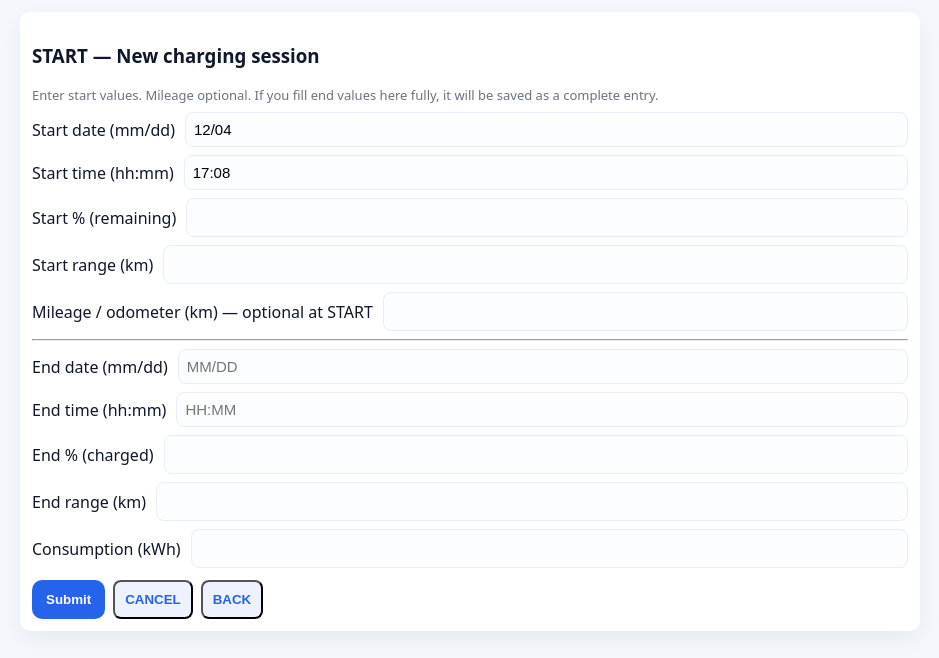
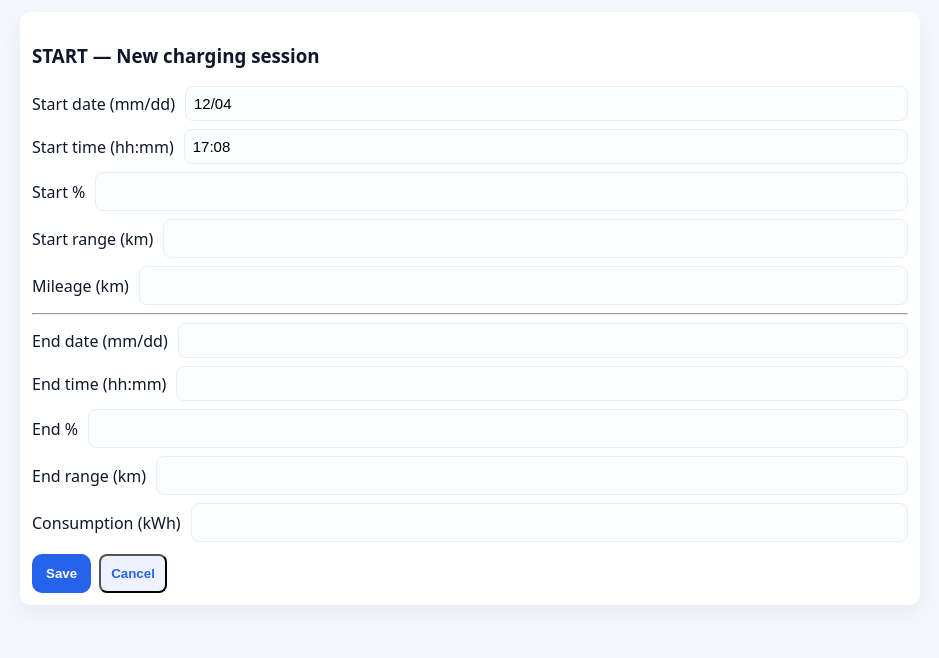
Before and after one commit to inckredilus/EVcharge, a React (Vite) app: page / in a window 1280 px wide. Both pictures are taken after a click on the button "START". Shown: the top 658 px of the page, without its empty margins (170-1109 px from the left). Built offline with nearby package versions, Linux system fonts and the light colour scheme.

Commit message:
v1.1.3: Fix EDIT workflow and StartForm edit-mode behavior

```diff
--- a/src/App.jsx
+++ b/src/App.jsx
@@ -34,9 +34,21 @@ export default function App() {
         />
       )}
 
-      {(mode === "start" || mode === "edit") && (
+      {mode === "start" && (
         <StartForm
-          edit={mode === "edit"}
+          isEdit={false}
+          last={null}
+          onDone={() => {
+            refresh();
+            setMode("home");
+          }}
+          onCancel={() => setMode("home")}
+        />
+      )}
+
+      {mode === "edit" && (
+        <StartForm
+          isEdit={true}
           last={last}
           onDone={() => {
             refresh();
--- a/src/components/Home.jsx
+++ b/src/components/Home.jsx
@@ -30,7 +30,7 @@ export default function Home({
 
   return (
     <div className="card">
-      <h2>EV Charge Logger v1.1.1</h2>
+      <h2>EV Charge Logger v1.1.3</h2>
 
       <div className="header">
         <button className="btn btn-start" onClick={goStart} disabled={!startEnabled}>
--- a/src/components/StartForm.jsx
+++ b/src/components/StartForm.jsx
@@ -1,7 +1,10 @@
 import React, { useEffect, useState } from "react";
-import { appendLog, buildIsoLocal } from "../utils.js";
+import { appendLog, replaceLastLog, buildIsoLocal, shortDate} from "../utils.js";
 
-export default function StartForm({ onDone, onCancel, last }) {
+export default function StartForm({ onDone, onCancel, last, isEdit }) {
+
+//  const isEdit = Boolean(last);
+
   const [form, setForm] = useState({
     startDate: "",
     startTime: "",
@@ -15,34 +18,48 @@ export default function StartForm({ onDone, onCancel, last }) {
     Consumption: ""
   });
 
+  // Prefill on EDIT
   useEffect(() => {
+    if (!isEdit || !last) return;
+
+    setForm({
+      startDate: last.startDate ? shortDate(last.startDate) : "",
+      startTime: last.startTime ?? "",
+      startPct: last.startPct ?? "",
+      startRange: last.startRange ?? "",
+      Mileage: last.Mileage ?? "",
+      endDate: last.endDate ? shortDate(last.endDate) : "",
+      endTime: last.endTime ?? "",
+      endPct: last.endPct ?? "",
+      endRange: last.endRange ?? "",
+      Consumption: last.Consumption ?? ""
+    });
+  }, [isEdit, last]);
+
+  // Auto-fill date/time for START
+  useEffect(() => {
+    if (isEdit) return;
+
     const now = new Date();
     const mm = String(now.getMonth() + 1).padStart(2, "0");
     const dd = String(now.getDate()).padStart(2, "0");
     const hh = String(now.getHours()).padStart(2, "0");
     const min = String(now.getMinutes()).padStart(2, "0");
+
     setForm((f) => ({
       ...f,
-      startDate: f.startDate || `${mm}/${dd}`,
-      startTime: f.startTime || `${hh}:${min}`
+      startDate: `${mm}/${dd}`,
+      startTime: `${hh}:${min}`
     }));
-  }, []);
+  }, [isEdit]);
 
   function update(field, value) {
     setForm((f) => ({ ...f, [field]: value }));
   }
 
-  function validateAndSubmit() {
+  function validateAndSave() {
     if (!form.startDate || !form.startTime || form.startPct === "" || form.startRange === "") {
-      alert("Start fields 1–4 are required (Mileage optional at START).");
-      return;
-    }
-
-    const anyEnd = Boolean(form.endDate || form.endTime || form.endPct || form.endRange || form.Consumption);
-    const allEnd = Boolean(form.endDate && form.endTime && form.endPct && form.endRange && (form.Consumption !== "" && form.Consumption !== null && form.Consumption !== undefined));
-
-    if (anyEnd && !allEnd) {
-      alert("You started entering end fields — please fill all end fields (endDate, endTime, endPct, endRange, Consumption) to submit a full entry.");
+      alert("Start fields 1–4 are required (Mileage optional).");
       return;
     }
 
@@ -60,74 +77,95 @@ export default function StartForm({ onDone, onCancel, last }) {
       savedAt: new Date().toISOString()
     };
 
-    if (allEnd) {
+    const hasEnd =
+      form.endDate &&
+      form.endTime &&
+      form.endPct !== "" &&
+      form.endRange !== "" &&
+      form.Consumption !== "";
+
+    if (hasEnd) {
       entry.endDate = buildIsoLocal(form.endDate, form.endTime) || form.endDate;
       entry.endTime = form.endTime;
       entry.endPct = Number(form.endPct);
       entry.endRange = Number(form.endRange);
       entry.Consumption = parseFloat(form.Consumption);
-      appendLog(entry);
-      alert("Full session saved to history.");
-      onDone();
-      return;
     }
 
-    appendLog(entry);
-    alert("Start entry saved (pending).");
+    if (isEdit) {
+      replaceLastLog(entry);
+      alert("Record updated.");
+    } else {
+      appendLog(entry);
+      alert(hasEnd ? "Full session saved." : "Start entry saved (pending).");
+    }
+
     onDone();
   }
 
   return (
     <div className="card">
-      <h3>START — New charging session</h3>
-      <div className="small">Enter start values. Mileage optional. If you fill end values here fully, it will be saved as a complete entry.</div>
+      <h3>{isEdit ? "EDIT — Charging session" : "START — New charging session"}</h3>
 
-      <label className="label-row">Start date (mm/dd)
-        <input value={form.startDate} onChange={(e)=>update("startDate", e.target.value)} placeholder="MM/DD" />
+      <label className="label-row">
+        Start date (mm/dd)
+        <input value={form.startDate} onChange={(e) => update("startDate", e.target.value)} />
       </label>
 
-      <label className="label-row">Start time (hh:mm)
-        <input value={form.startTime} onChange={(e)=>update("startTime", e.target.value)} placeholder="HH:MM" />
+      <label className="label-row">
+        Start time (hh:mm)
+        <input value={form.startTime} onChange={(e) => update("startTime", e.target.value)} />
       </label>
 
-      <label className="label-row">Start % (remaining)
-        <input value={form.startPct} onChange={(e)=>update("startPct", e.target.value)} type="number" min="0" max="100"/>
+      <label className="label-row">
+        Start %
+        <input type="number" value={form.startPct} onChange={(e) => update("startPct", e.target.value)} />
       </label>
 
-      <label className="label-row">Start range (km)
-        <input value={form.startRange} onChange={(e)=>update("startRange", e.target.value)} type="number"/>
+      <label className="label-row">
+        Start range (km)
+        <input type="number" value={form.startRange} onChange={(e) => update("startRange", e.target.value)} />
       </label>
 
-      <label className="label-row">Mileage / odometer (km) — optional at START
-        <input value={form.Mileage} onChange={(e)=>update("Mileage", e.target.value)} type="number"/>
+      <label className="label-row">
+        Mileage (km)
+        <input type="number" value={form.Mileage} onChange={(e) => update("Mileage", e.target.value)} />
       </label>
 
-      <hr/>
+      <hr />
 
-      <label className="label-row">End date (mm/dd)
-        <input value={form.endDate} onChange={(e)=>update("endDate", e.target.value)} placeholder="MM/DD" />
+      <label className="label-row">
+        End date (mm/dd)
+        <input value={form.endDate} onChange={(e) => update("endDate", e.target.value)} />
       </label>
 
-      <label className="label-row">End time (hh:mm)
-        <input value={form.endTime} onChange={(e)=>update("endTime", e.target.value)} placeholder="HH:MM" />
+      <label className="label-row">
+        End time (hh:mm)
+        <input value={form.endTime} onChange={(e) => update("endTime", e.target.value)} />
       </label>
 
-      <label className="label-row">End % (charged)
-        <input value={form.endPct} onChange={(e)=>update("endPct", e.target.value)} type="number" min="0" max="100"/>
+      <label className="label-row">
+        End %
+        <input type="number" value={form.endPct} onChange={(e) => update("endPct", e.target.value)} />
       </label>
 
-      <label className="label-row">End range (km)
-        <input value={form.endRange} onChange={(e)=>update("endRange", e.target.value)} type="number"/>
+      <label className="label-row">
+        End range (km)
+        <input type="number" value={form.endRange} onChange={(e) => update("endRange", e.target.value)} />
       </label>
 
-      <label className="label-row">Consumption (kWh)
-        <input value={form.Consumption} onChange={(e)=>update("Consumption", e.target.value)} type="number" step="0.01"/>
+      <label className="label-row">
+        Consumption (kWh)
+        <input type="number" step="0.01" value={form.Consumption} onChange={(e) => update("Consumption", e.target.value)} />
       </label>
 
       <div className="actions">
-        <button className="btn btn-start" onClick={validateAndSubmit}>Submit</button>
-        <button className="btn-ghost" onClick={onCancel}>CANCEL</button>
-        <button className="btn-ghost" onClick={onCancel}>BACK</button>
+        <button className="btn btn-start" onClick={validateAndSave}>
+          Save
+        </button>
+        <button className="btn-ghost" onClick={onCancel}>
+          Cancel
+        </button>
       </div>
     </div>
   );
```
